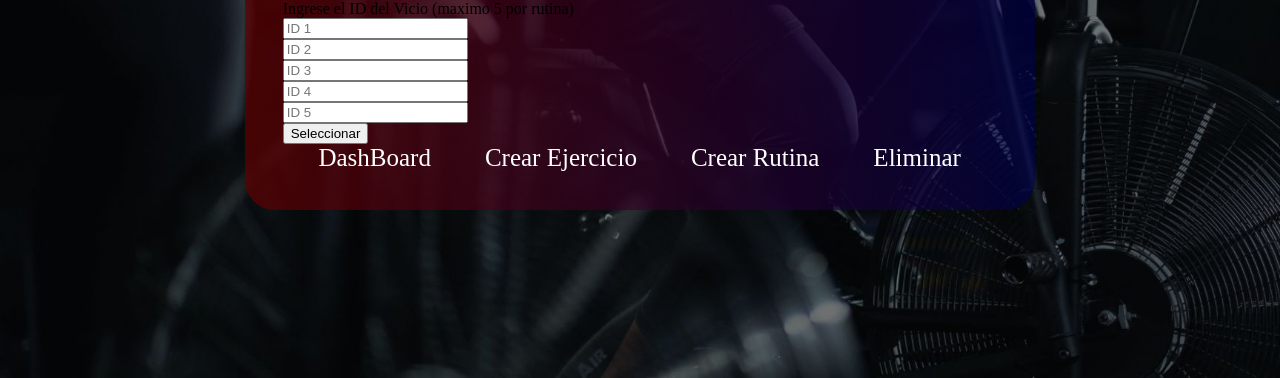
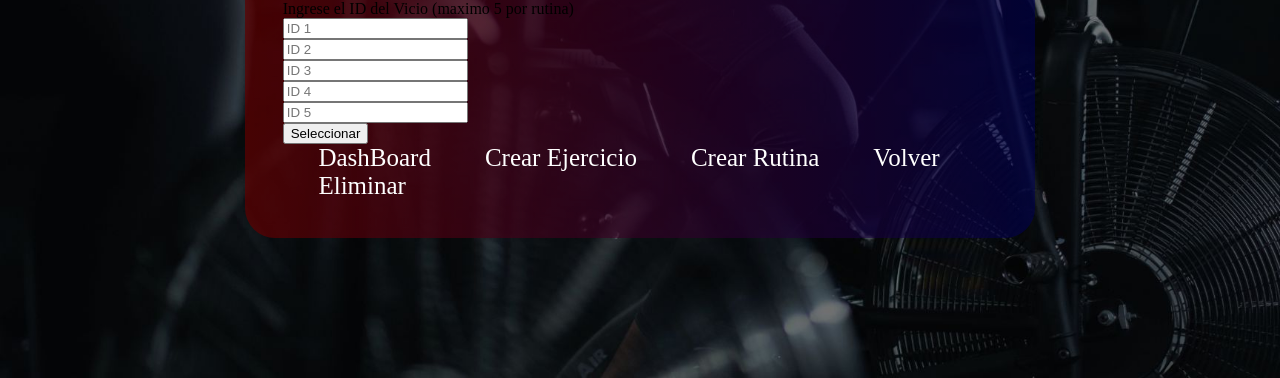
Before and after one commit to David2421b/ProjectGym, a Python web app: template gym/view/templates/DashBoardData.html in a window 1280 px wide. Shown: the part 422-800 px from the top of the page. Run offline with Jinja, Linux system fonts and the light colour scheme; the template is opened without the code that fills it, so the values that code supplies are empty.

Commit message:
Reacondicionamiento de rutas

```diff
--- a/gym/view/templates/DashBoardData.html
+++ b/gym/view/templates/DashBoardData.html
@@ -169,6 +169,7 @@
             <a href="/MenuName">DashBoard</a>
             <a href="/Ejercicio">Crear Ejercicio</a>
             <a href="/Ejercicio">Crear Rutina</a>
+            <a href="/Rutinas">Volver</a>
             <a href="">Eliminar</a>
         </div>
     </div>
--- a/gym/view/templates/RegisEjercicio.html
+++ b/gym/view/templates/RegisEjercicio.html
@@ -75,6 +75,7 @@
             <input type="number" name="Rest" id="Rest" placeholder="Descanso entre series" min = "0" required><br>
             <button type="submit">Guardar Ejercicio</button><br>
             <a href="/MenuName">Dashboard</a>
+            <a href="/Rutinas">Volver</a>
         </div>
     </form>
 </body>
```
